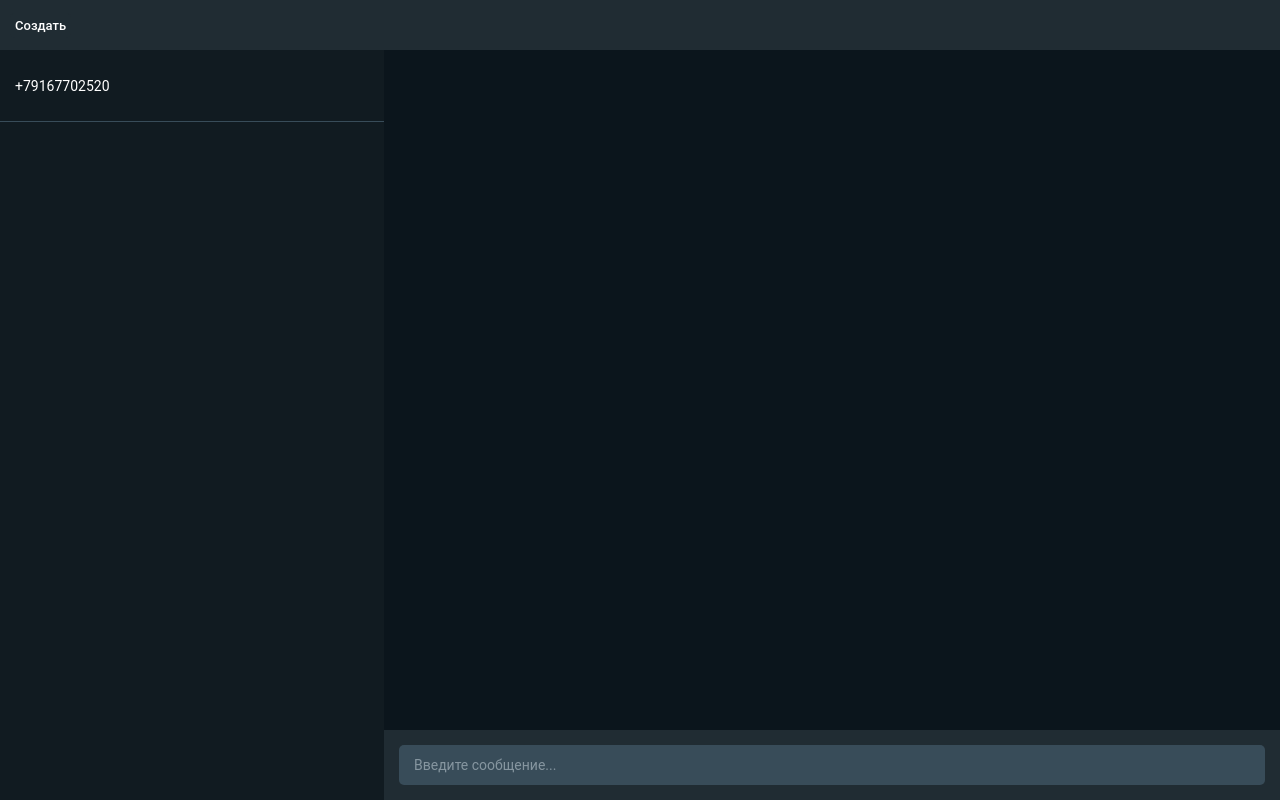
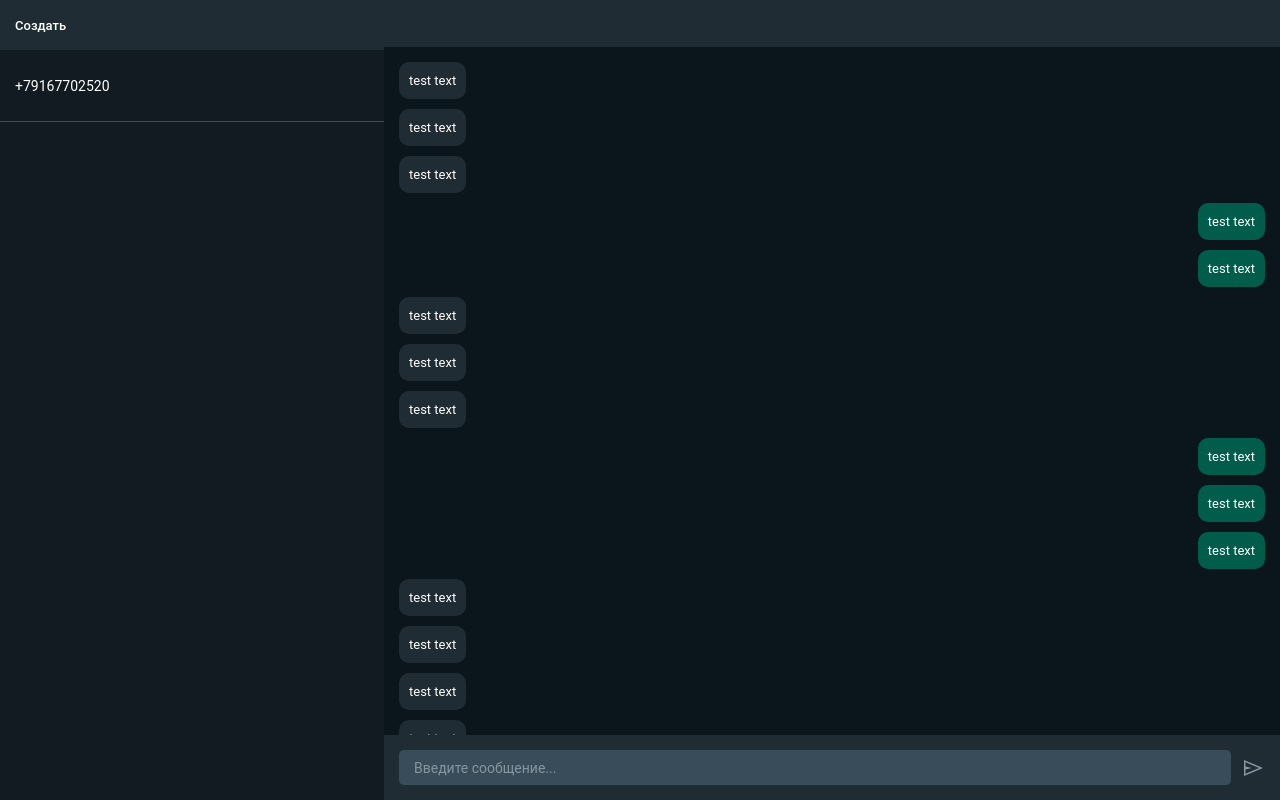
Before and after one commit to isuhanov/green-api-messanger, a React (Create React App) app: page / in a window 1280 px wide. Built offline with nearby package versions, Linux system fonts and the light colour scheme.

Commit message:
Верстка сообщений (без скролла вниз)

```diff
--- a/public/index.html
+++ b/public/index.html
@@ -24,6 +24,7 @@
       work correctly both with client-side routing and a non-root public URL.
       Learn how to configure a non-root public URL by running `npm run build`.
     -->
+    <link rel="stylesheet" href="https://fonts.googleapis.com/css2?family=Material+Symbols+Outlined:opsz,wght,FILL,GRAD@48,400,0,0" />
     <title>Green-API Messanger</title>
   </head>
   <body>
--- a/src/components/ChatCard/ChatCard.css
+++ b/src/components/ChatCard/ChatCard.css
@@ -7,19 +7,29 @@
 
 .chat-card-main {
     flex-grow: 1;
+    min-width: 100%;
     background-color: #0b151c;
+    overflow: auto;
+}
+
+.chat-card-main__inner {
+    min-width: 100%;
     display: flex;
-    flex-direction: column-reverse;
+    flex-direction: column;
+    justify-content: flex-end;
+    gap: 10px;
+    padding: 15px;
 }
 
 .chat-card-footer {
     width: 100%;
-    height: 70px;
+    height: 65px;
     padding: 15px;
     display: flex;
     flex-direction: row;
     align-items: center;
     justify-content: space-between;
+    gap: 10px;
     background-color: #202c33;
 }
 
@@ -33,3 +43,15 @@
 }
 
 .chat-input::placeholder { color: #8696a0; }
+
+.btn-send {
+    height: 100%;
+    display: flex;
+    align-items: center;
+    justify-content: center;
+    background-color: inherit;
+    color: #8696a0;
+}
+
+.btn-send:hover { color: #b3ccdb; }
+.btn-send:active { color: #8798a2; }
--- a/src/components/ChatCard/ChatCard.js
+++ b/src/components/ChatCard/ChatCard.js
@@ -1,3 +1,4 @@
+import Message from '../Message/Message';
 import './ChatCard.css';
 
 const ChatCard = () => {
@@ -9,10 +10,30 @@ const ChatCard = () => {
                 </button> */}
             </header>
             <div className="chat-card-main">
-
+                <div className="chat-card-main__inner">
+                    <Message typeMessage={"incoming"} />
+                    <Message typeMessage={"incoming"} />
+                    <Message typeMessage={"incoming"} />
+                    <Message typeMessage={"outgoing"} />
+                    <Message typeMessage={"outgoing"} />
+                    <Message typeMessage={"incoming"} />
+                    <Message typeMessage={"incoming"} />
+                    <Message typeMessage={"incoming"} />
+                    <Message typeMessage={"outgoing"} />
+                    <Message typeMessage={"outgoing"} />
+                    <Message typeMessage={"outgoing"} />
+                    <Message typeMessage={"incoming"} />
+                    <Message typeMessage={"incoming"} />
+                    <Message typeMessage={"incoming"} />
+                    <Message typeMessage={"incoming"} />
+                    <Message typeMessage={"outgoing"} />
+                </div>
             </div>
             <footer className="chat-card-footer">
                 <input type="text" className="chat-input" placeholder="Введите сообщение..."/>
+                <button type="button" className="btn-send">
+                    <span class="material-symbols-outlined">send</span>
+                </button>
             </footer>
         </div>
     );
--- /dev/null
+++ b/src/components/Message/Message.css
@@ -0,0 +1,21 @@
+.message {
+    width: fit-content;
+    max-width: 50%;
+    padding: 12px 10px;
+    border-radius: 10px;
+}
+
+.message-text {
+    color: white;
+    font-size: 13px;
+}
+
+.message.incoming {
+    background-color: #202c33;
+    align-self: flex-start;
+}
+
+.message.outgoing {
+    background-color: #005c4b;
+    align-self: flex-end;
+}
--- /dev/null
+++ b/src/components/Message/Message.js
@@ -0,0 +1,13 @@
+import './Message.css';
+
+const Message = ({ typeMessage }) => {
+    return (
+        <div className={`message ${typeMessage}`}>
+            <p className="message-text">
+                test text
+            </p>
+        </div>
+    );
+}
+
+export default Message;
--- a/src/index.css
+++ b/src/index.css
@@ -43,3 +43,11 @@ h1,h2,h3,h4,h5,h6{font-size:inherit;font-weight: 400;}
 	font-family: 'Roboto', sans-serif;
 	font-size: 14px;
 }
+
+.material-symbols-outlined {
+	font-variation-settings:
+	'FILL' 0,
+	'wght' 400,
+	'GRAD' 0,
+	'opsz' 48
+}
```
